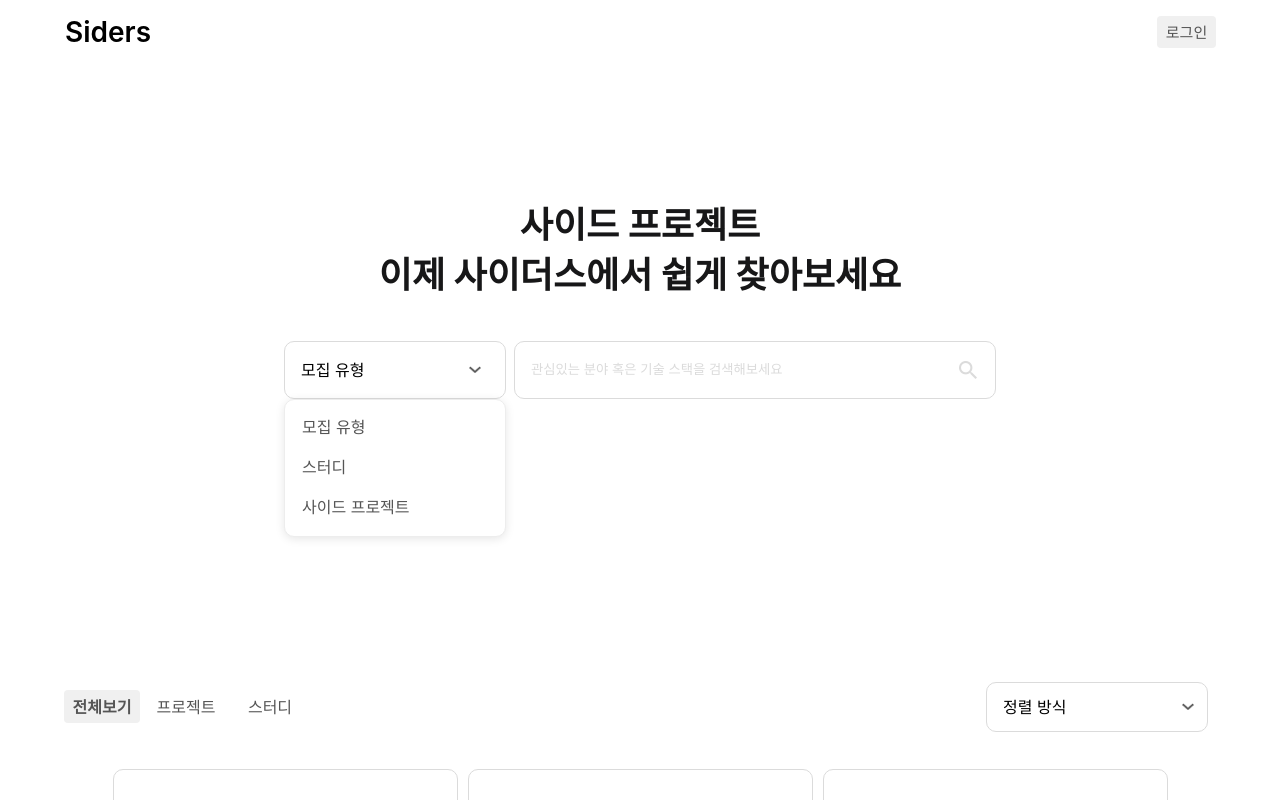
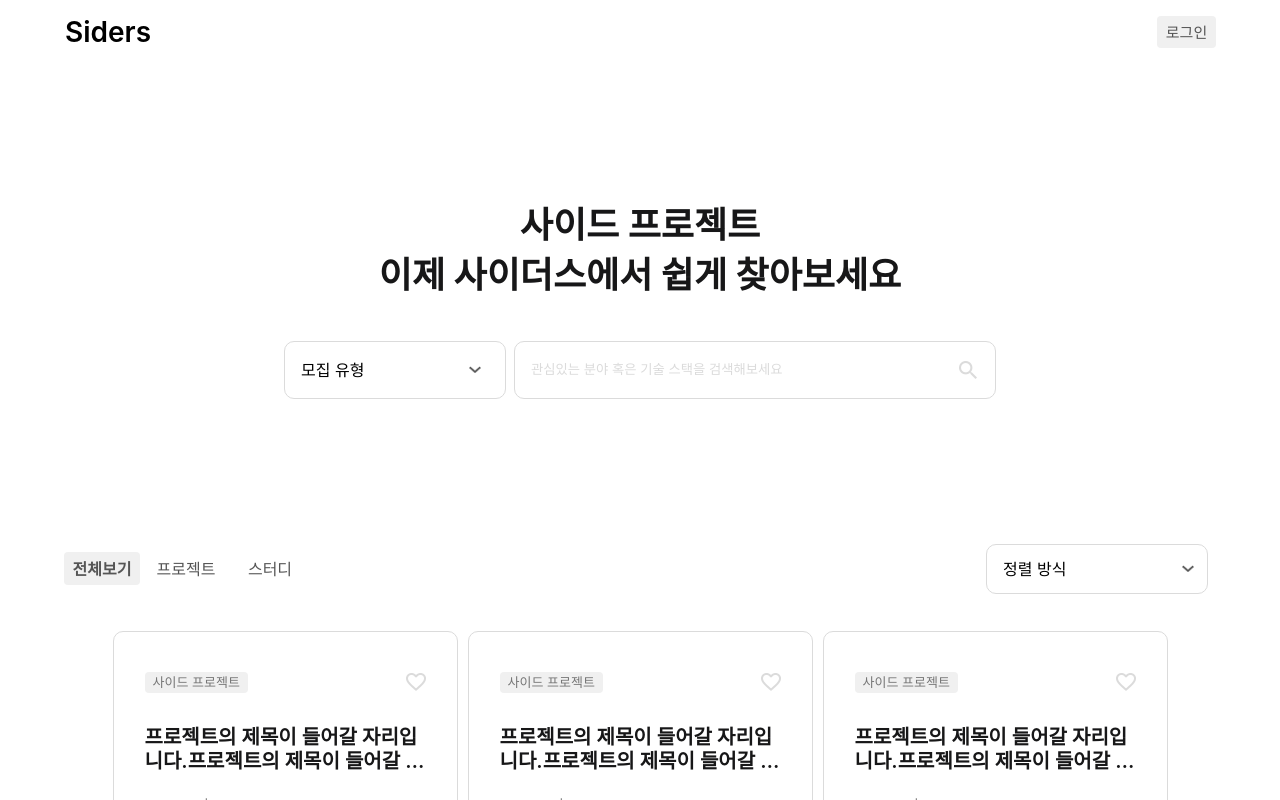
Before and after one commit to jusunjo/siders, a React (Create React App) app: page / in a window 1280 px wide. Shown: the top 800 px of the page. Built offline with nearby package versions, Linux system fonts and the light colour scheme; a web font is replaced by a local one.

Commit message:
fixed : 드롭다운 버그 해결

```diff
--- a/src/page/MainPage.tsx
+++ b/src/page/MainPage.tsx
@@ -65,6 +65,7 @@ const StyledMainPage = styled.div`
         }
 
         .toggleCategory {
+            position: absolute;
             background: #ffffff;
             border: 1px solid #ededed;
             box-shadow: 0px 2px 10px rgba(0, 0, 0, 0.1);
@@ -85,6 +86,10 @@ const StyledMainPage = styled.div`
                     background: #f0f0f0;
                 }
             }
+        }
+
+        .noneToggleCategory {
+            display: none;
         }
 
         .searchBar {
@@ -161,18 +166,10 @@ const MainPage = () => {
     const [modalOpen, setModalOpen] = useState(false);
     const [selectFilter, setSelectFilter] = useState("all");
     const [selectCategory, setSelectCategory] = useState("모집 유형");
+    const [CategoryFocus, setCategoryFocus] = useState(false);
+    const [otherFocus, setOtherFocus] = useState(false);
 
-    const handleFilter = (value: any) => {
-        if (value.target.className === "all") {
-            setSelectFilter("all");
-        } else if (value.target.className === "project") {
-            setSelectFilter("project");
-        } else if (value.target.className === "study") {
-            setSelectFilter("study");
-        }
-    };
-
-    console.log(selectCategory);
+    console.log(otherFocus);
 
     return (
         <>
@@ -183,19 +180,37 @@ const MainPage = () => {
                     <div className="secondIntro">이제 사이더스에서 쉽게 찾아보세요</div>
                 </div>
                 <div className="search">
-                    <div>
-                        <div className="category">
+                    <div onFocus={() => (!otherFocus ? setCategoryFocus(true) : setCategoryFocus(false))} onBlur={() => setCategoryFocus(false)} tabIndex={1}>
+                        <div onMouseDown={() => setCategoryFocus(!CategoryFocus)} className="category">
                             <div className="categoryText">{selectCategory}</div>
                             <img alt="vector" className="vector" src={process.env.PUBLIC_URL + `/assets/Vector.png`} />
                         </div>
-                        <div className="toggleCategory">
-                            <div onClick={() => setSelectCategory("모집 유형")} className="toggleCategoryValue">
-                                &nbsp;&nbsp;모집 유형
+                        <div className={CategoryFocus ? "toggleCategory" : "noneToggleCategory"}>
+                            <div
+                                onClick={() => {
+                                    setSelectCategory("전체 보기");
+                                    setCategoryFocus(false);
+                                }}
+                                className="toggleCategoryValue"
+                            >
+                                &nbsp;&nbsp;전체 보기
                             </div>
-                            <div onClick={() => setSelectCategory("스터디")} className="toggleCategoryValue">
+                            <div
+                                onClick={() => {
+                                    setSelectCategory("스터디");
+                                    setCategoryFocus(false);
+                                }}
+                                className="toggleCategoryValue"
+                            >
                                 &nbsp;&nbsp;스터디
                             </div>
-                            <div onClick={() => setSelectCategory("사이드 프로젝트")} className="toggleCategoryValue">
+                            <div
+                                onClick={() => {
+                                    setSelectCategory("사이드 프로젝트");
+                                    setCategoryFocus(false);
+                                }}
+                                className="toggleCategoryValue"
+                            >
                                 &nbsp;&nbsp;사이드 프로젝트
                             </div>
                         </div>
@@ -207,13 +222,13 @@ const MainPage = () => {
                 </div>
                 <div className="filter">
                     <div className="filtering">
-                        <div onClick={(e) => handleFilter(e)} className={selectFilter === "all" ? "selectCategory" : "all"}>
+                        <div onClick={() => setSelectFilter("all")} className={selectFilter === "all" ? "selectCategory" : "all"}>
                             전체보기
                         </div>
-                        <div onClick={(e) => handleFilter(e)} className={selectFilter === "project" ? "selectCategory" : "project"}>
+                        <div onClick={() => setSelectFilter("project")} className={selectFilter === "project" ? "selectCategory" : "project"}>
                             프로젝트
                         </div>
-                        <div onClick={(e) => handleFilter(e)} className={selectFilter === "study" ? "selectCategory" : "study"}>
+                        <div onClick={() => setSelectFilter("study")} className={selectFilter === "study" ? "selectCategory" : "study"}>
                             스터디
                         </div>
                     </div>
```
